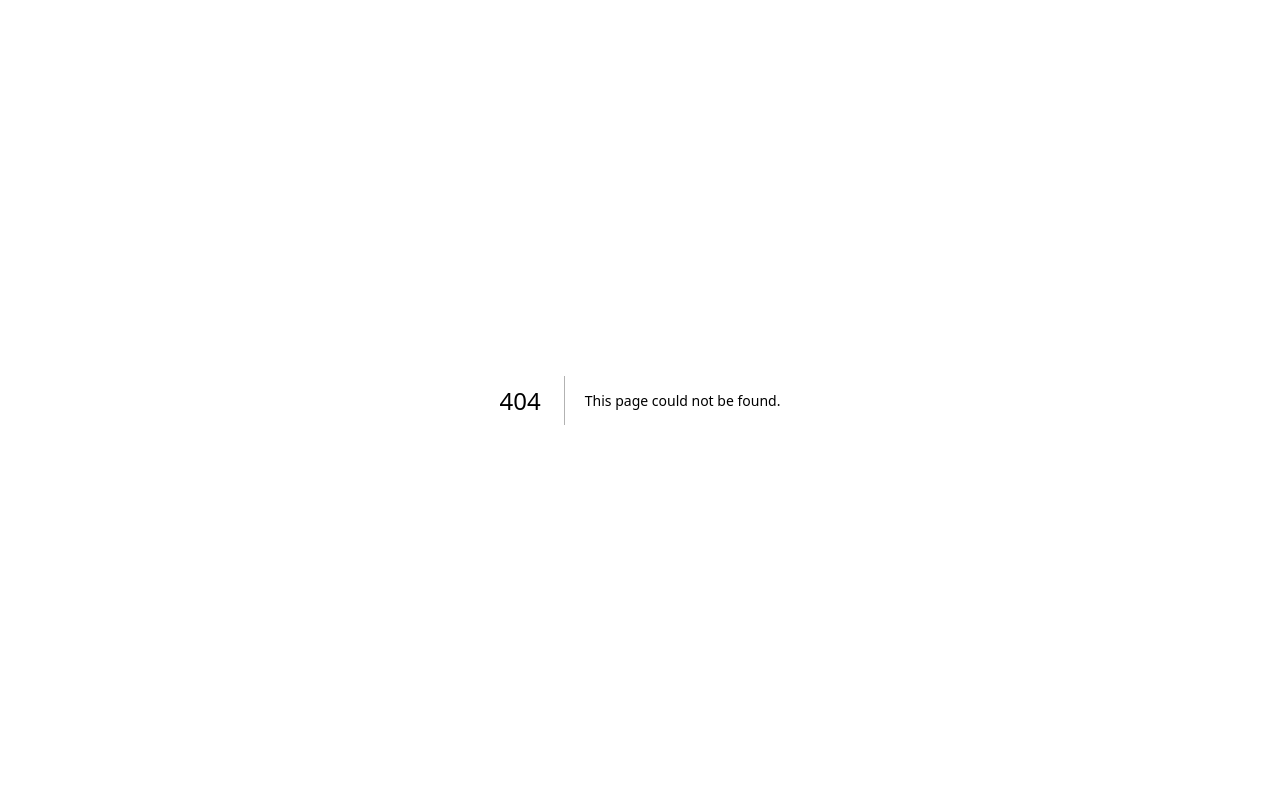
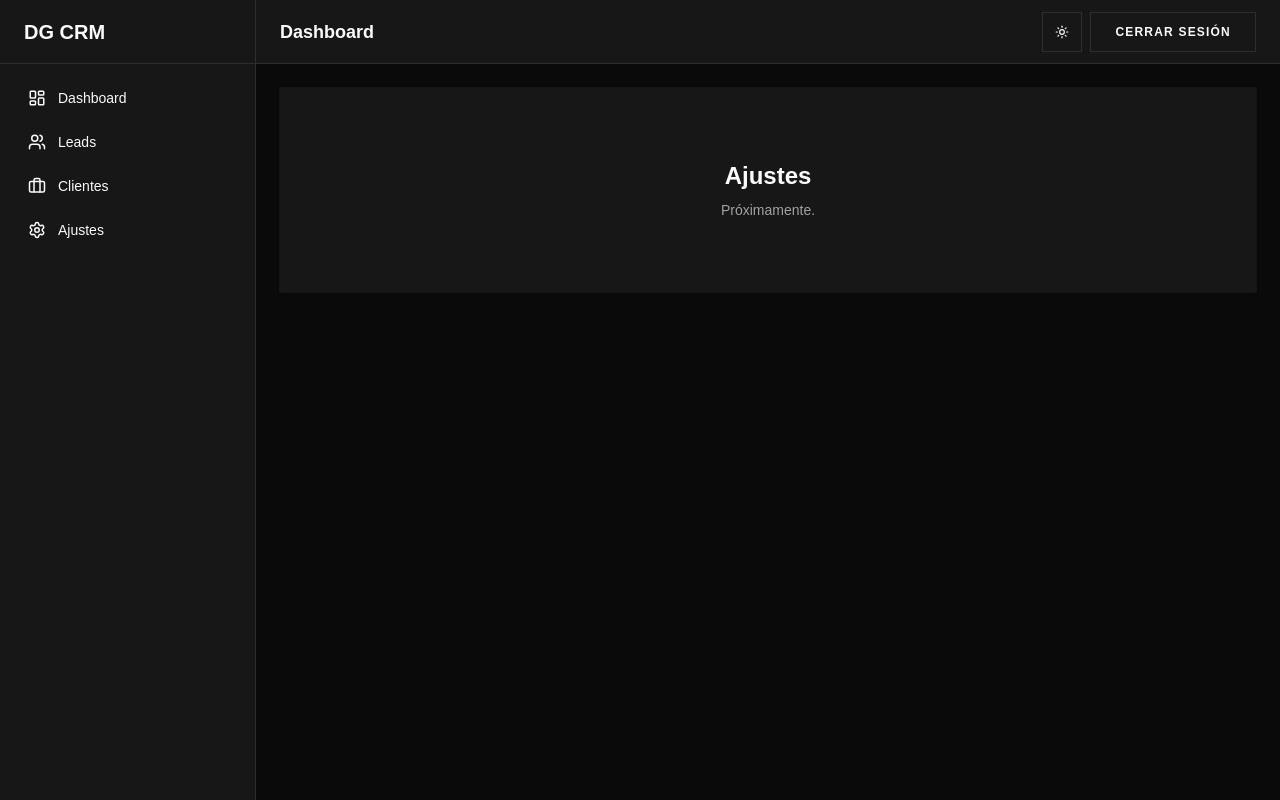
Before and after one commit to Deika79/dg-webstudio-crm, a Next.js app: page /settings in a window 1280 px wide. Before the commit this address had no page. Built offline with nearby package versions, Linux system fonts and the light colour scheme.

Commit message:
Feat: create app/settings

```diff
--- /dev/null
+++ b/src/app/settings/page.tsx
@@ -0,0 +1,34 @@
+import { Sidebar } from "@/components/layout/sidebar";
+
+import { Header } from "@/components/layout/header";
+
+import {
+  Card,
+  CardContent,
+} from "@/components/ui/card";
+
+export default function SettingsPage() {
+  return (
+    <main className="min-h-screen flex bg-background">
+      <Sidebar />
+
+      <div className="flex-1 flex flex-col">
+        <Header />
+
+        <div className="p-6">
+          <Card>
+            <CardContent className="p-10 text-center">
+              <h1 className="text-2xl font-bold">
+                Ajustes
+              </h1>
+
+              <p className="text-muted-foreground mt-2">
+                Próximamente.
+              </p>
+            </CardContent>
+          </Card>
+        </div>
+      </div>
+    </main>
+  );
+}
```
